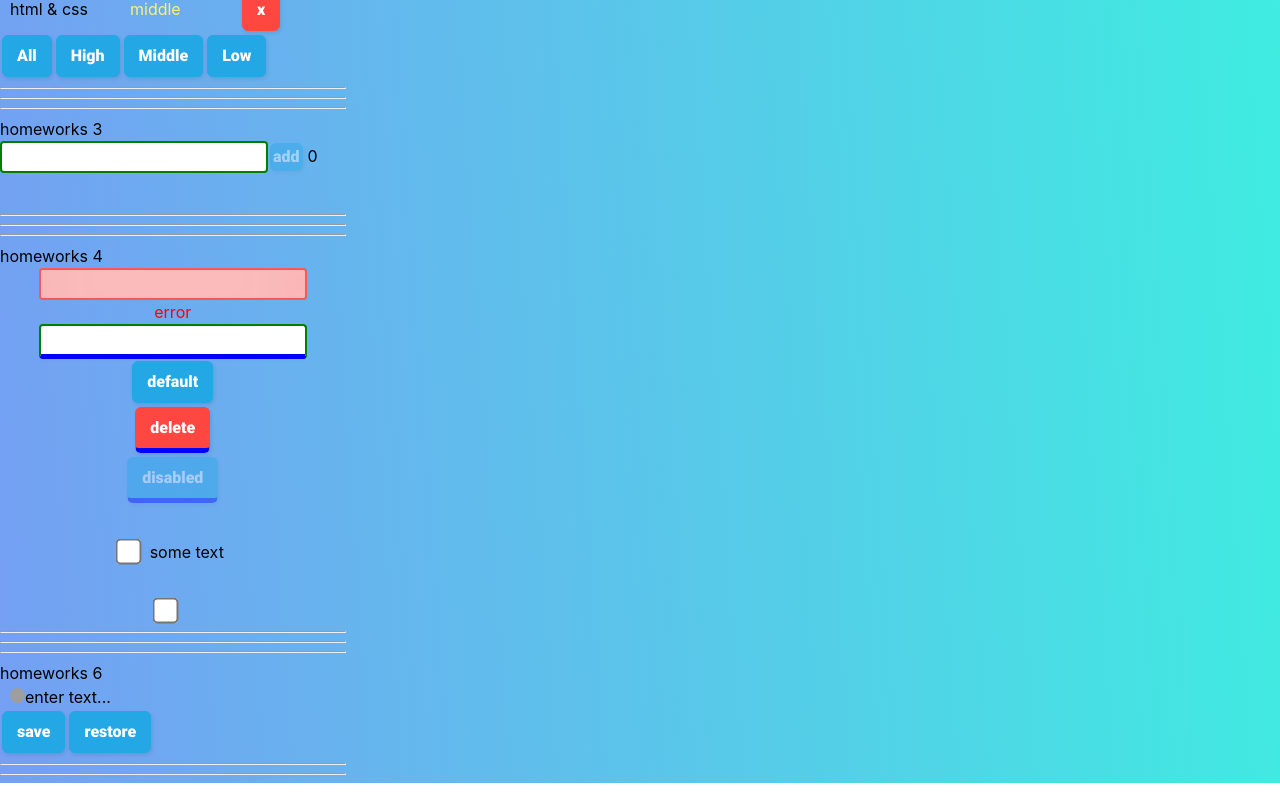
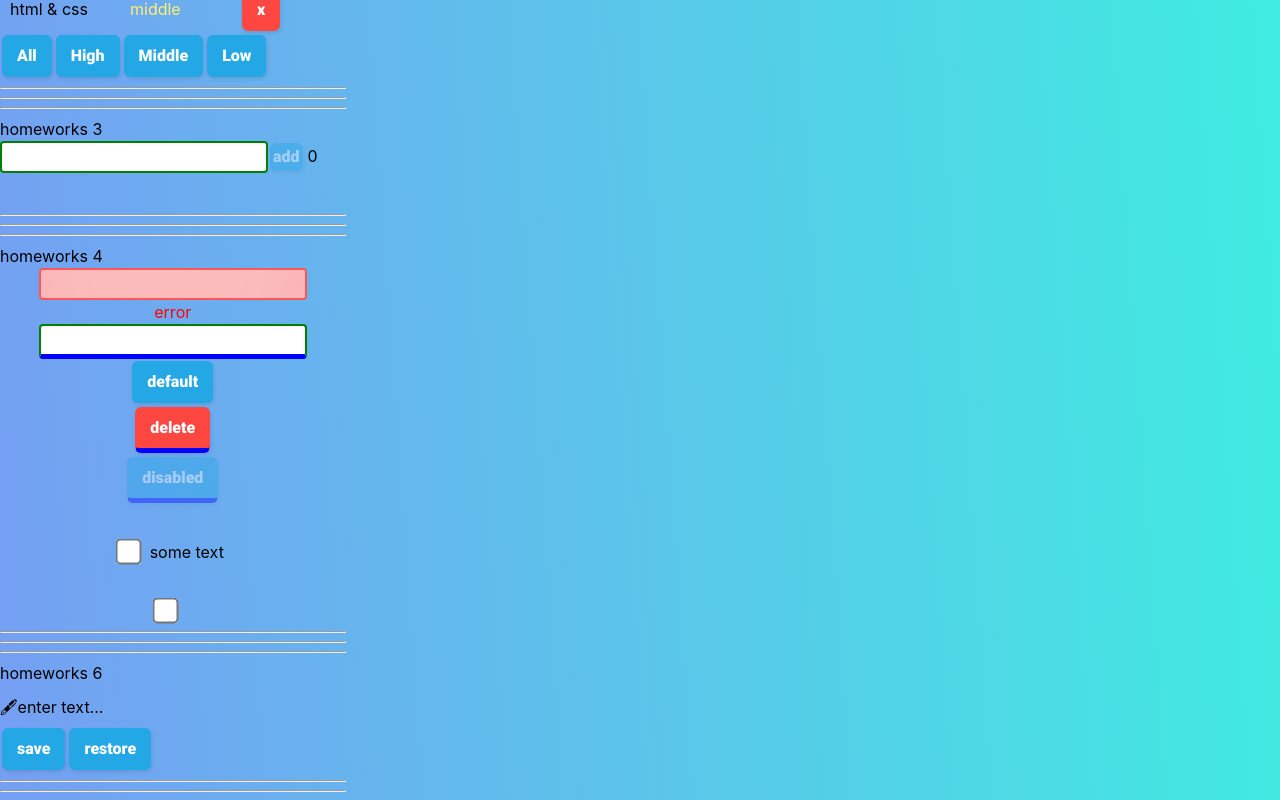
Before and after one commit to Allochka11/homeworks_by_ignat, a React (Create React App) app: page /#/pre-junior in a window 1280 px wide. Shown: the part 408-1208 px from the top of the page. Built offline with nearby package versions, Linux system fonts and the light colour scheme; grey boxes are pictures that could not be loaded.

Commit message:
hw6 adding editable span using localstorage after viewing analysis hw6 from Ignat

```diff
--- a/src/p2-homeworks/h6/HW6.tsx
+++ b/src/p2-homeworks/h6/HW6.tsx
@@ -10,7 +10,7 @@ function HW6() {
         saveState<string>('editable-span-value', value);
     }
     const restore = () => {
-        let restore = restoreState('editable-span-value', value);
+        let restore = restoreState('editable-span-value', '');
         setValue(restore);
     }
 
--- a/src/p2-homeworks/h6/common/c4-SuperEditableSpan/SuperEditableSpan.module.css
+++ b/src/p2-homeworks/h6/common/c4-SuperEditableSpan/SuperEditableSpan.module.css
@@ -1,4 +1,7 @@
-.span img {
-    width: 15px;
-    height: 15px;
+.span {
+    display: inline-block;
+    height: 31px;
+    padding-top: 10px;
+    cursor: pointer;
+
 }
--- a/src/p2-homeworks/h6/common/c4-SuperEditableSpan/SuperEditableSpan.tsx
+++ b/src/p2-homeworks/h6/common/c4-SuperEditableSpan/SuperEditableSpan.tsx
@@ -32,7 +32,7 @@ const SuperEditableSpan: React.FC<SuperEditableSpanType> = (
     const {children, onDoubleClick, className, ...restSpanProps} = spanProps || {};
 
     const onEnterCallback = () => {
-        setEditMode(true); // выключить editMode при нажатии Enter
+        setEditMode(false); // выключить editMode при нажатии Enter
 
         onEnter && onEnter();
     }
@@ -67,10 +67,11 @@ const SuperEditableSpan: React.FC<SuperEditableSpanType> = (
 
                         {...restSpanProps}
                     >
-                        <img className={s.span__img} src="http://simpleicon.com/wp-content/uploads/pen-14-64x64.png"
-                             alt=""/>
+
                         {/*если нет захардкодженного текста для спана, то значение инпута*/}
-                        {children || restProps.value}
+
+
+                        &#128395;{children || restProps.value}
                     </span>
                 )
             }
```
